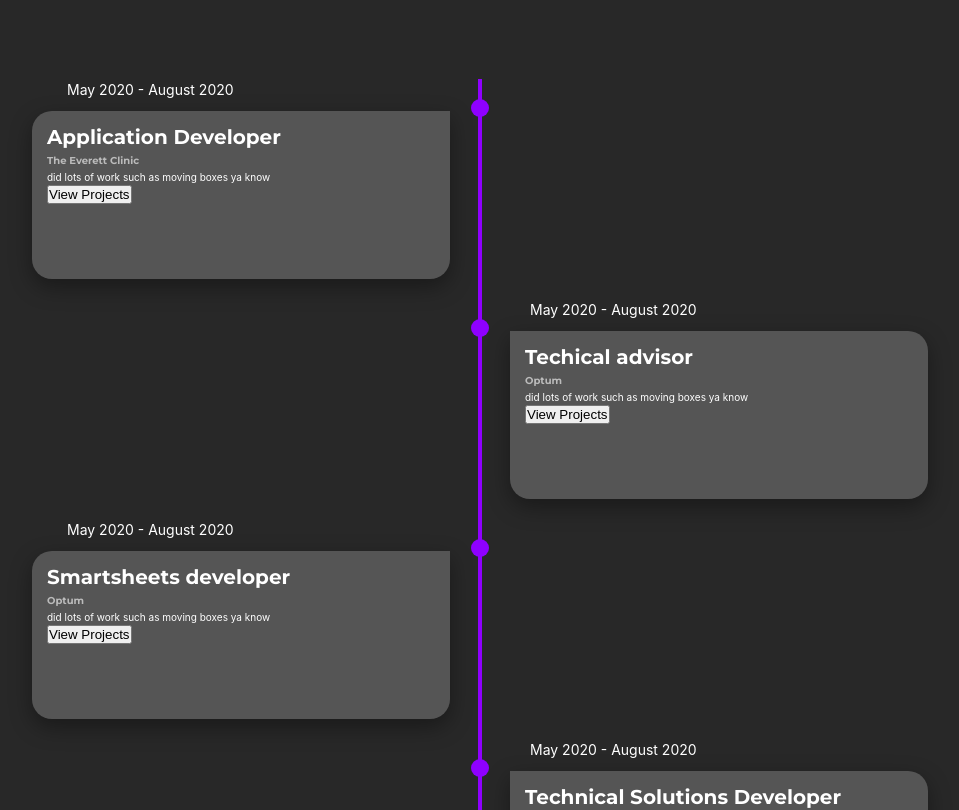
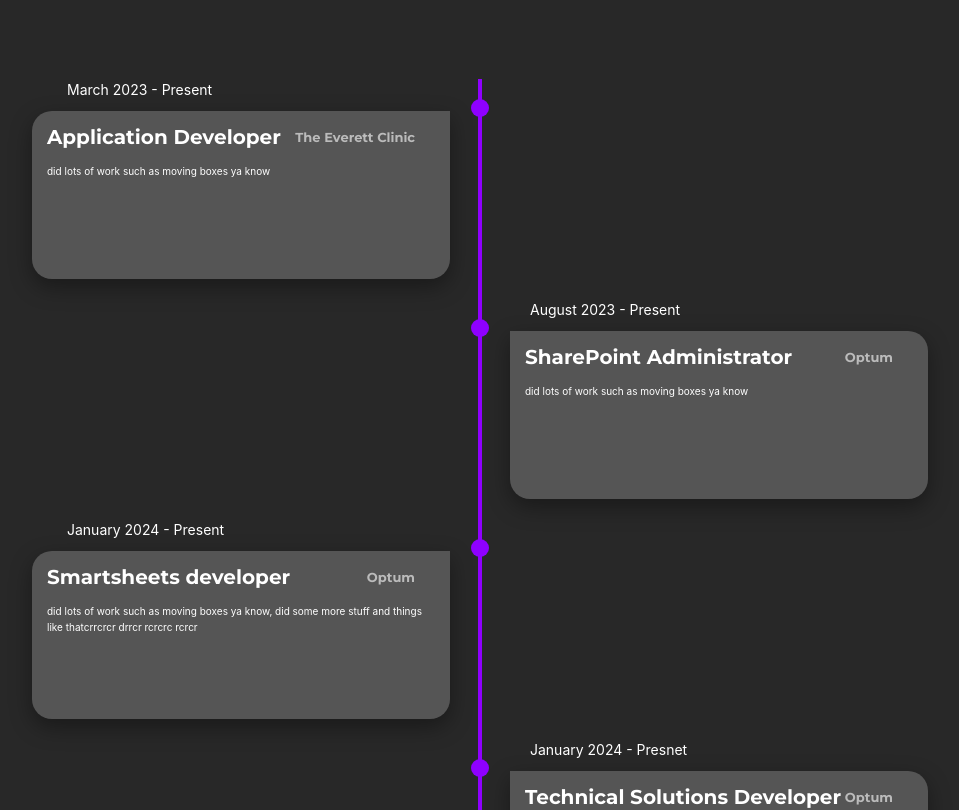
Before and after one commit to MattStudzinski/PortfolioV2, a React (Create React App) app: page / in a window 1280 px wide. Shown: the part 820-1630 px from the top of the page, without its empty margins (160-1119 px from the left). Built offline with nearby package versions, Linux system fonts and the light colour scheme.

Commit message:
trying to deploy

```diff
--- a/src/TimelineElement.js
+++ b/src/TimelineElement.js
@@ -4,36 +4,28 @@ let timelineElements = [
         title: "Application Developer",
         location:"The Everett Clinic",
         description: "did lots of work such as moving boxes ya know",
-        buttonText: "View Projects",
-        date: "May 2020 - August 2020",
-        icon: "work"
+        date: "March 2023 - Present"
     },
     {
         id:2,
-        title: "Techical advisor",
+        title: "SharePoint Administrator",
         location:"Optum",
         description: "did lots of work such as moving boxes ya know",
-        buttonText: "View Projects",
-        date: "May 2020 - August 2020",
-        icon: "work"
+        date: "August 2023 - Present"
     },
     {
         id:3,
         title: "Smartsheets developer",
         location:"Optum",
-        description: "did lots of work such as moving boxes ya know",
-        buttonText: "View Projects",
-        date: "May 2020 - August 2020",
-        icon: "work"
+        description: "did lots of work such as moving boxes ya know, did some more stuff and things like thatcrrcrcr drrcr rcrcrc rcrcr",
+        date: "January 2024 - Present"
     },
     {
         id:4,
         title: "Technical Solutions Developer",
         location:"Optum",
         description: "did lots of work such as moving boxes ya know",
-        buttonText: "View Projects",
-        date: "May 2020 - August 2020",
-        icon: "work"
+        date: "January 2024 - Presnet"
     }
 ]
 
--- a/src/componets/Contact.jsx
+++ b/src/componets/Contact.jsx
@@ -46,9 +46,11 @@ const Contact = () => {
             <div className='contact__container'>
                 <div className='contact__image-container'>
                     <h1 className='contact__title'>Let's Collaborate!</h1>
-                    <h2>linkedin link</h2>
-                    <h2>github</h2>
-                    <h2>Phone number</h2>
+                    <div className='contact__link-container'>
+                    <h2 className='contact__link-github'>linkedin</h2>
+                    <h2 className='contact__link-linkedin'>github</h2>
+                    </div>
+                    <h2 className='contact__contact-number'>Phone number</h2>
                     <img src="https://static.vecteezy.com/system/resources/previews/004/257/968/non_2x/abstract-purple-fluid-wave-background-free-vector.jpg" alt="Abstract Background" className='contact__image' />
                 </div>
                 <form onSubmit={onSubmit} className='contact__form'>
--- a/src/componets/Experience.jsx
+++ b/src/componets/Experience.jsx
@@ -51,10 +51,12 @@ const Experience = () => {
                     <div className='timeline__content-container'>
                     <div className={`timeline__date ${index % 2 === 0 ? 'timeline__date-left' : 'timeline__date-right'}`}>{element.date}</div>
                     <div className={`timeline__content ${index % 2 === 0 ? 'timeline__content-left' : 'timeline__content-right'}`}>
+                        <div className='timeline__title-container'>
                         <h3 className="timeline__title">{element.title}</h3>
                         <h4 className="timeline__subtitle">{element.location}</h4>
-                        <p>{element.description}</p>
-                        <button>{element.buttonText}</button>
+                        </div>
+                        <p className='timeline__description'>{element.description}</p>
+
                     </div>
                 </div>
                 </div>
--- a/src/sass/componets/_experience.scss
+++ b/src/sass/componets/_experience.scss
@@ -152,7 +152,12 @@
             padding: 1rem 1rem 1rem 1.5rem ;
         }
 
-
+        &__title-container{
+            display: flex;
+            align-items: center;
+            justify-content: space-between;
+            padding-right: 2.5rem;
+        }
 
         &__title {
             margin: 0;
@@ -162,7 +167,12 @@
 
         &__subtitle {
             margin: 0;
+            font-size: 1.3rem;
             color: #bbb;
+        }
+
+        &__description {
+            margin-top: 1rem;
         }
 
         &__date-left {
--- a/src/styles/styles.css
+++ b/src/styles/styles.css
@@ -431,13 +431,23 @@ html {
   border-radius: 0rem 2rem 2rem 2rem;
   padding: 1rem 1rem 1rem 1.5rem;
 }
+.timeline__title-container {
+  display: flex;
+  align-items: center;
+  justify-content: space-between;
+  padding-right: 2.5rem;
+}
 .timeline__title {
   margin: 0;
   font-size: 2rem;
 }
 .timeline__subtitle {
   margin: 0;
+  font-size: 1.3rem;
   color: #bbb;
+}
+.timeline__description {
+  margin-top: 1rem;
 }
 .timeline__date-left {
   color: #ffffff;
@@ -811,6 +821,20 @@ html {
   width: 100%;
   margin-top: 5rem;
 }
+.contact__link-container {
+  position: absolute;
+  display: flex;
+  width: 100%;
+  justify-content: center;
+  gap: 5rem;
+  top: 40%;
+}
+.contact__contact-number {
+  position: absolute;
+  top: 60%;
+  left: 50%;
+  transform: translate(-50%, -50%);
+}
 .contact__image {
   width: 100%;
   max-width: 50rem;
```
Also changed, not shown: src/sass/componets/_contact.scss (+25 -0 lines), 1 other file (tests, documents, lock files or other folders).
